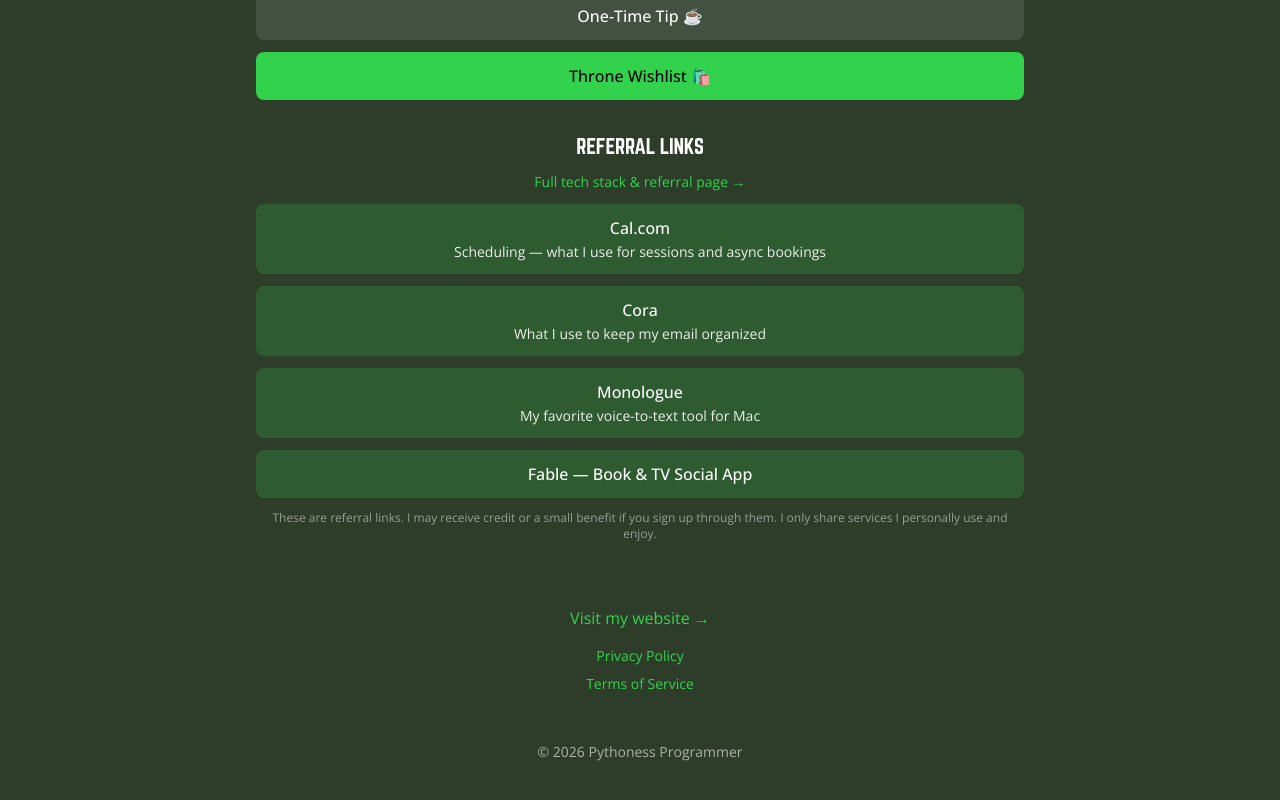
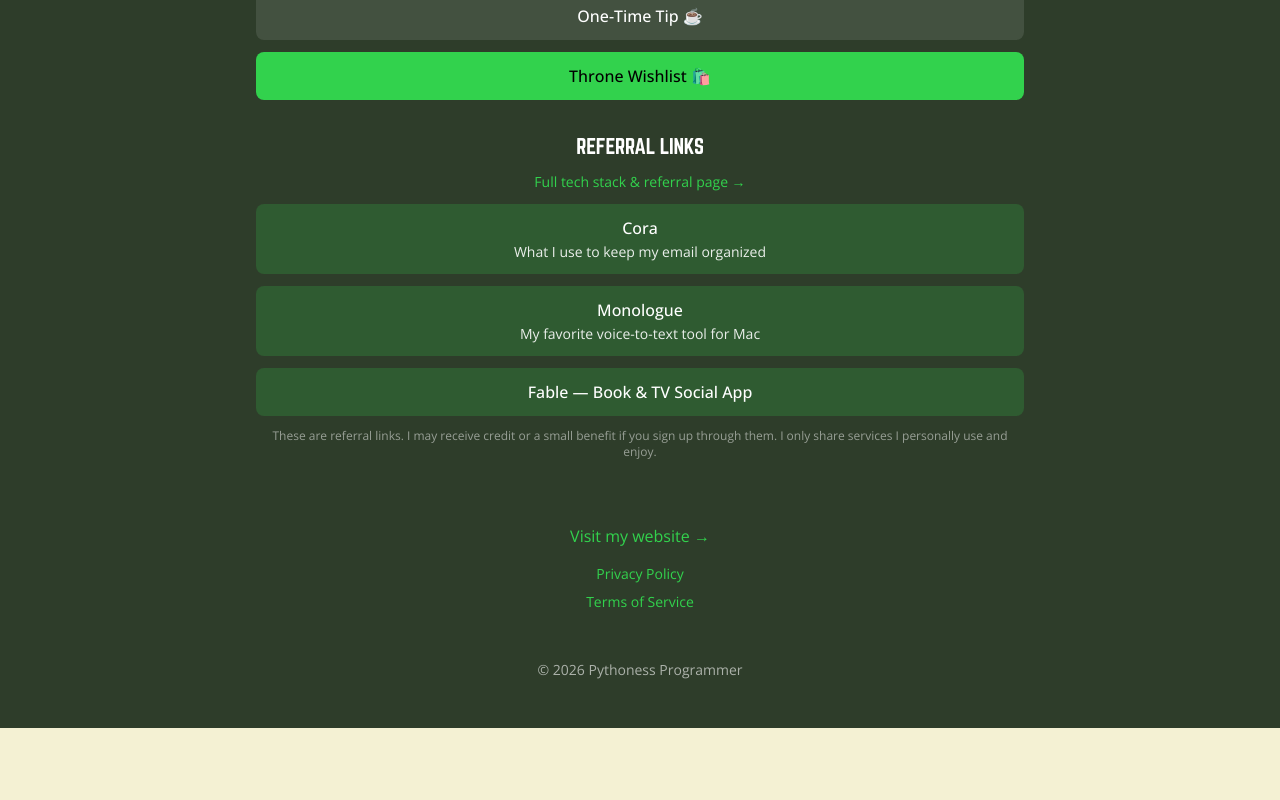
Before and after one commit to devandapaige/pythoness-programmer, a Next.js app: page /links in a window 1280 px wide. Shown: the part 2308-3108 px from the top of the page. After the commit the page ends 3036 px from the top, so only its background shows below. Built offline with nearby package versions, Linux system fonts and the light colour scheme.

Commit message:
Remove Cal.com affiliate link
Remove the Cal.com affiliate/referral entry from the affiliateLinks array in src/app/links/page.tsx. This deletes the Cal.com link (refer.cal.com/pythoness) and its styling/subtitle so it will no longer appear in the affiliate/referral links section.

```diff
--- a/src/app/links/page.tsx
+++ b/src/app/links/page.tsx
@@ -140,12 +140,6 @@
 
 // Affiliate/referral links section
 const affiliateLinks: LinkItem[] = [
-  {
-    name: 'Cal.com',
-    url: 'https://refer.cal.com/pythoness',
-    color: 'bg-brand-green-accent/20 hover:bg-brand-green-accent/30',
-    subtitle: 'Scheduling — what I use for sessions and async bookings'
-  },
   {
     name: 'Cora',
     url: 'https://cora.computer/w?ref=tTKuEOSD',
```
